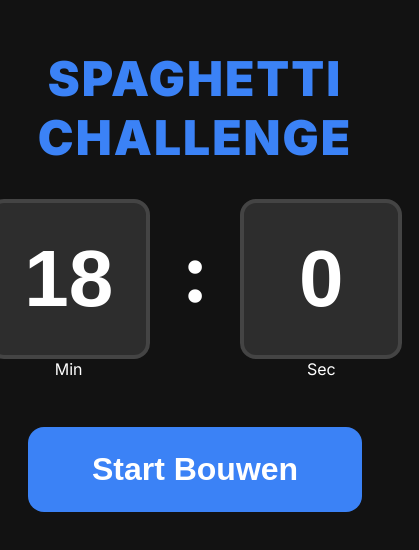
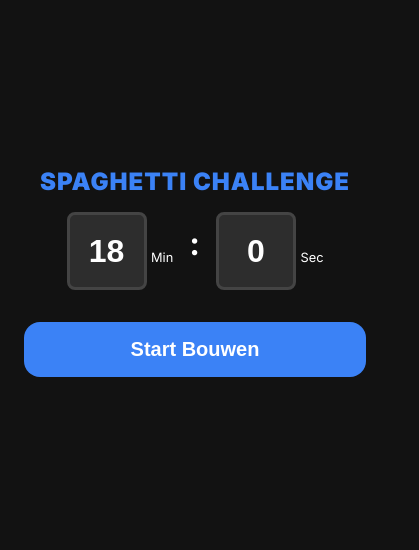
Before and after one commit to rwrw01/countdown, a plain HTML site: page index.html in a window 390 px wide. Shown: the part 158-708 px from the top of the page, 419 px wide, since content can reach past the window. Drawn offline with Linux system fonts and the light colour scheme.

Commit message:
Add responsive design for mobile

```diff
--- a/style.css
+++ b/style.css
@@ -221,3 +221,94 @@
     -webkit-appearance: none;
     margin: 0;
 }
+
+/* Responsive Design */
+@media (max-width: 768px) {
+    h1 {
+        font-size: 2rem;
+        margin-bottom: 1rem;
+    }
+
+    .container {
+        padding: 1.5rem;
+        width: 95%;
+    }
+
+    .input-wrapper input {
+        width: 100px;
+        height: 100px;
+        font-size: 3rem;
+        border-width: 3px;
+    }
+
+    .separator {
+        font-size: 3rem;
+        padding-bottom: 1rem;
+    }
+
+    #timer-display {
+        font-size: 18vw;
+        /* Slightly larger relative text on smaller vertical space */
+    }
+
+    .btn {
+        padding: 1rem 2rem;
+        font-size: 1.5rem;
+    }
+
+    .tower-container {
+        width: 30vw;
+        /* Reduce width slightly to give more room to center content */
+    }
+}
+
+@media (max-width: 480px) {
+    h1 {
+        font-size: 1.5rem;
+        letter-spacing: 1px;
+    }
+
+    .input-group {
+        gap: 1rem;
+        margin-bottom: 2rem;
+    }
+
+    .input-wrapper input {
+        width: 70px;
+        height: 70px;
+        font-size: 2rem;
+        border-radius: 0.5rem;
+    }
+
+    .input-wrapper .label {
+        font-size: 0.8rem;
+    }
+
+    .separator {
+        font-size: 2rem;
+    }
+
+    #timer-display {
+        font-size: 20vw;
+        text-shadow: 0 0 15px rgba(255, 255, 255, 0.1);
+    }
+
+    .controls {
+        flex-direction: column;
+        gap: 1rem;
+        width: 100%;
+    }
+
+    .btn {
+        width: 100%;
+        padding: 1rem;
+        font-size: 1.25rem;
+    }
+
+    .tower-container {
+        width: 25vw;
+        /* Make towers narrower on very small screens */
+        opacity: 0.5;
+        /* Fade them out a bit more so text is readable */
+    }
+}
```
